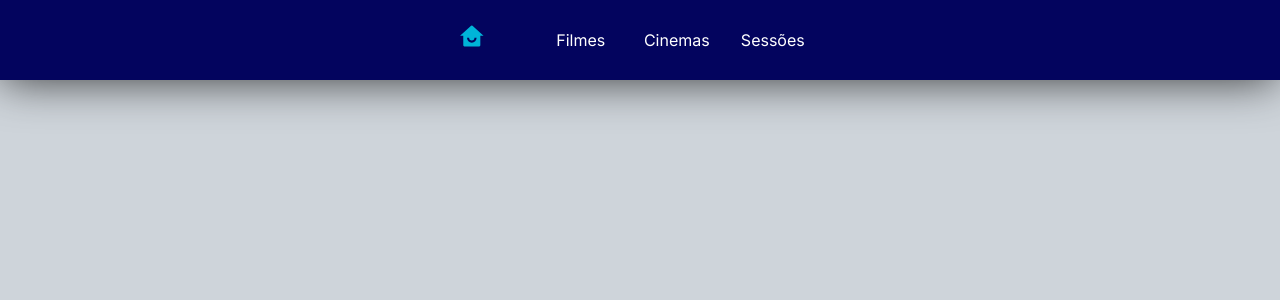
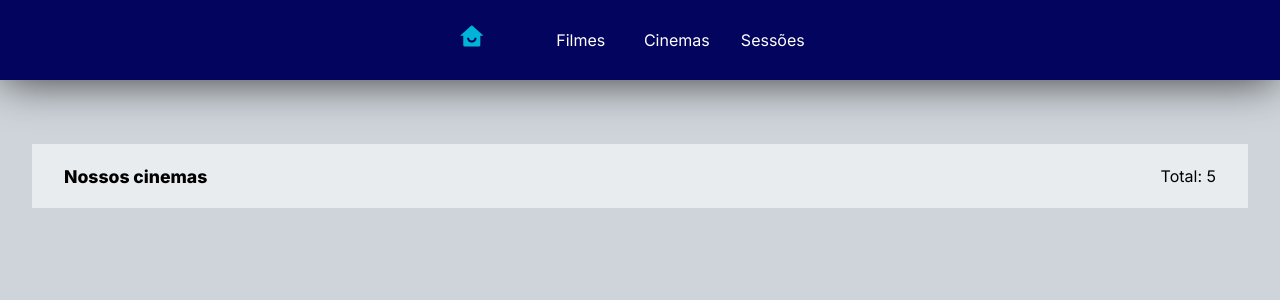
Before and after one commit to Galvaothiago/frontend-cinema, a React (Vite) app: page /cinemas in a window 1280 px wide. Shown: the top 300 px of the page. Built offline with nearby package versions, Linux system fonts and the light colour scheme.

Commit message:
created base struture cinema page

```diff
--- a/src/App.tsx
+++ b/src/App.tsx
@@ -2,6 +2,7 @@ import { Route, Routes } from "react-router-dom"
 import { Header } from "./components/header"
 
 import { ContainerApp, Main } from "./globalStyle"
+import { Cinema } from "./pages/cinema"
 import { Home } from "./pages/home"
 import { Movies } from "./pages/movies"
 
@@ -13,6 +14,7 @@ function App() {
       <Routes>
         <Route path="/" element={<Home />} />
         <Route path="/movies" element={<Movies />}/>
+        <Route path="/cinemas" element={<Cinema />}/>
       </Routes>
       </Main>
     </ContainerApp>
--- /dev/null
+++ b/src/pages/cinema/index.tsx
@@ -0,0 +1,13 @@
+import { HeaderContent } from "../../components/headerContent";
+import { Wrapper } from "../../globalStyle";
+import { Container } from "./style";
+
+export function Cinema() {
+    return (
+        <Wrapper>
+            <Container>
+                <HeaderContent title="Nossos cinemas" totalItems={5}/>
+            </Container>
+        </Wrapper>
+    )
+}
--- /dev/null
+++ b/src/pages/cinema/style.ts
@@ -0,0 +1,9 @@
+import styled from 'styled-components';
+
+export const Container = styled.div`
+    max-width: 1366px;
+    width: 100%;
+    height: 100%;
+
+    padding: 4rem 2rem;
+`
```
